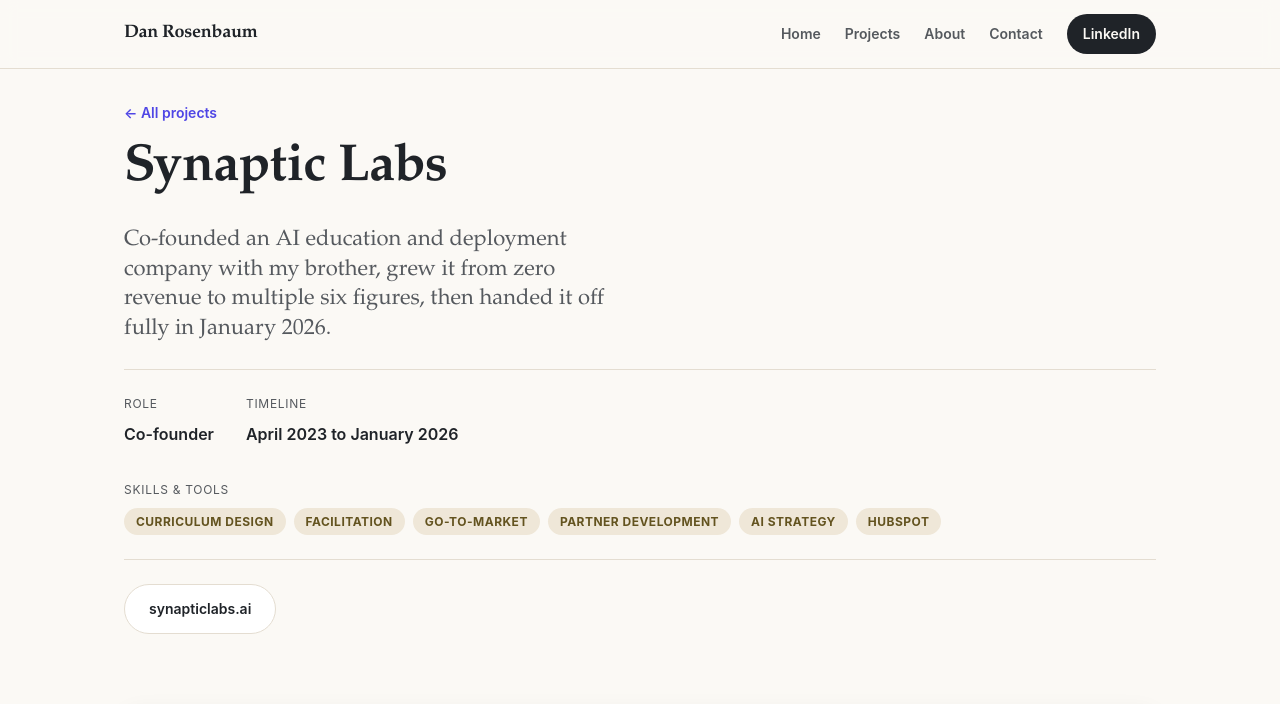
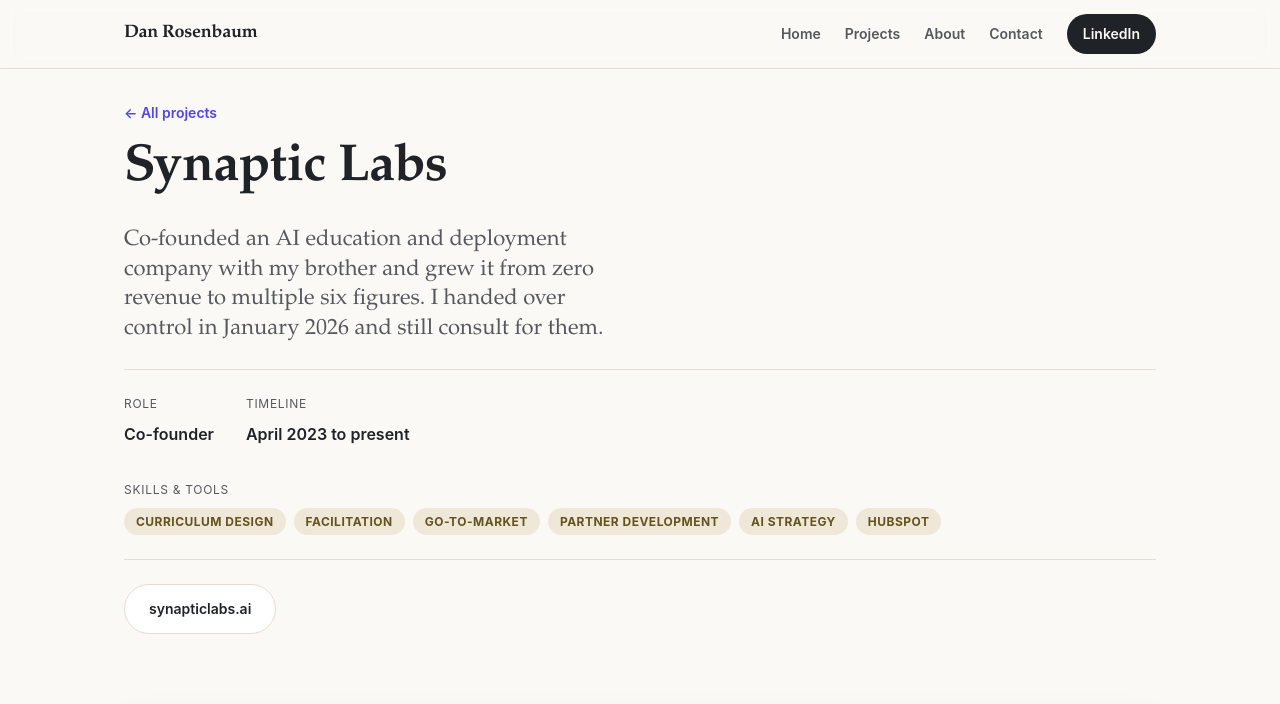
Before and after one commit to drosenbaum1794/portfolio, a Jekyll site: the page built from _projects/synaptic-labs.md, in a window 1280 px wide and 1400 px high. Shown: the top 704 px of the window. Built offline with Jekyll 4.4.1, drawn with Linux system fonts in a browser that asks for light colours; some of the changed text lies outside the part shown; grey boxes are pictures that could not be loaded.

Commit message:
Run the Synaptic Labs dates to present everywhere
Three places on the project page still said the relationship ended: the
Timeline row, the card summary, and the opening paragraph. About already
ran to present, so the site was arguing with itself.

Handing over control in January 2026 is still in all of them, because that
did happen and it is the more interesting fact. What changed is that none
of them now read as a clean exit when the consulting is ongoing.

Left "hand it over fully" in the closing section alone. The sentence
immediately after it says the consulting continues, so it resolves itself,
and that paragraph is Dan's own wording.

Co-Authored-By: Claude Opus 5 <noreply@anthropic.com>

```diff
--- a/_projects/synaptic-labs.md
+++ b/_projects/synaptic-labs.md
@@ -1,8 +1,8 @@
 ---
 title: "Synaptic Labs"
-summary: "Co-founded an AI education and deployment company with my brother, grew it from zero revenue to multiple six figures, then handed it off fully in January 2026."
+summary: "Co-founded an AI education and deployment company with my brother and grew it from zero revenue to multiple six figures. I handed over control in January 2026 and still consult for them."
 role: "Co-founder"
-period: "April 2023 to January 2026"
+period: "April 2023 to present"
 order: 2
 featured: true
 tags: [Company Building, AI Education, Partnerships]
@@ -20,8 +20,8 @@ links:
 ## What it was
 
 An AI education and deployment company focused on making AI practical and
-accessible. I co-founded it in April 2023 with my brother and handed it off to
-him fully in January 2026.
+accessible. I co-founded it in April 2023 with my brother and handed over full
+control in January 2026.
 
 My brother brought me the idea in 2023, not long after ChatGPT landed, and I
 was hesitant. Then I went through what I already had in hand and decided that
```
